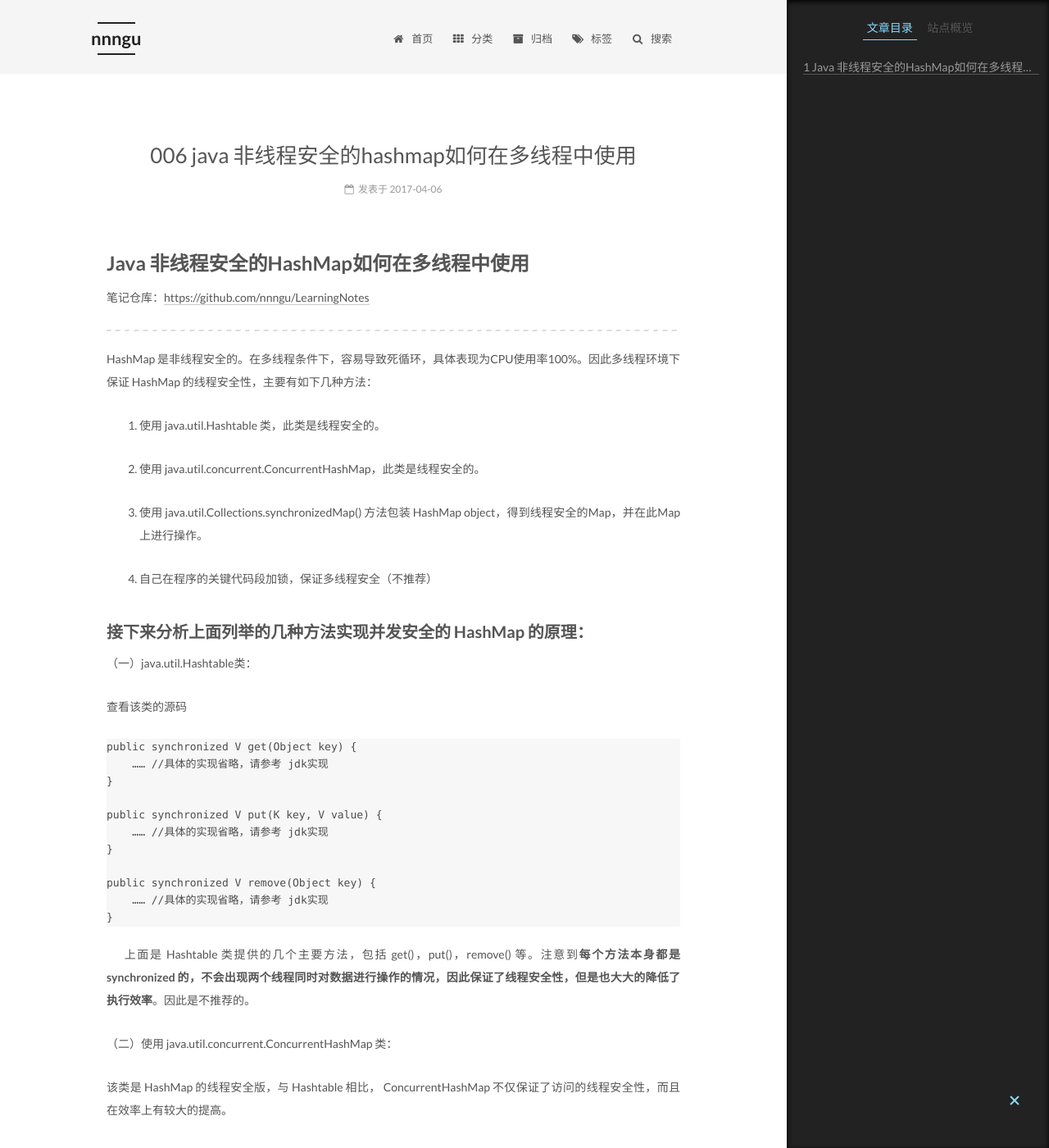
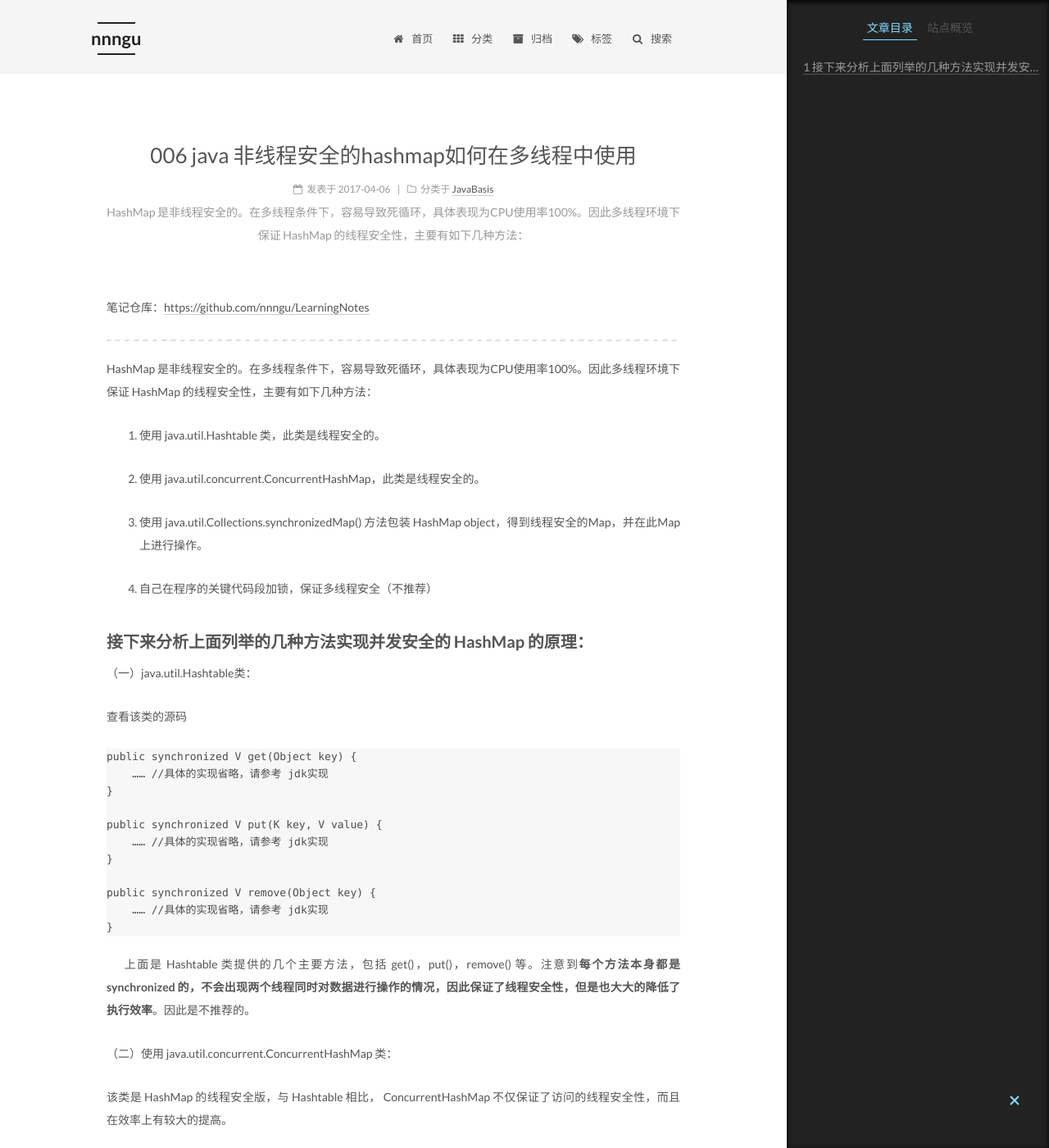
Before and after one commit to nnngu/LearningNotes, a Jekyll site: the page built from _posts/2017-04-06-006 Java 非线程安全的HashMap如何在多线程中使用.md, in a window 1280 px wide and 1400 px high. Shown: the whole window at 82% size. Built offline with Jekyll 4.4.1, drawn with Linux system fonts in a browser that asks for light colours.

Commit message:
修改文件: _posts/2017-04-06-006 Java 非线程安全的HashMap如何在多线程中使用.md

```diff
--- a/_posts/2017-04-06-006 Java 非线程安全的HashMap如何在多线程中使用.md
+++ b/_posts/2017-04-06-006 Java 非线程安全的HashMap如何在多线程中使用.md
@@ -1,4 +1,7 @@
-# Java 非线程安全的HashMap如何在多线程中使用
+---
+categories: JavaBasis
+description: HashMap 是非线程安全的。在多线程条件下，容易导致死循环，具体表现为CPU使用率100%。因此多线程环境下保证 HashMap 的线程安全性，主要有如下几种方法：
+---
 
 笔记仓库：[https://github.com/nnngu/LearningNotes](https://github.com/nnngu/LearningNotes)
 
```
